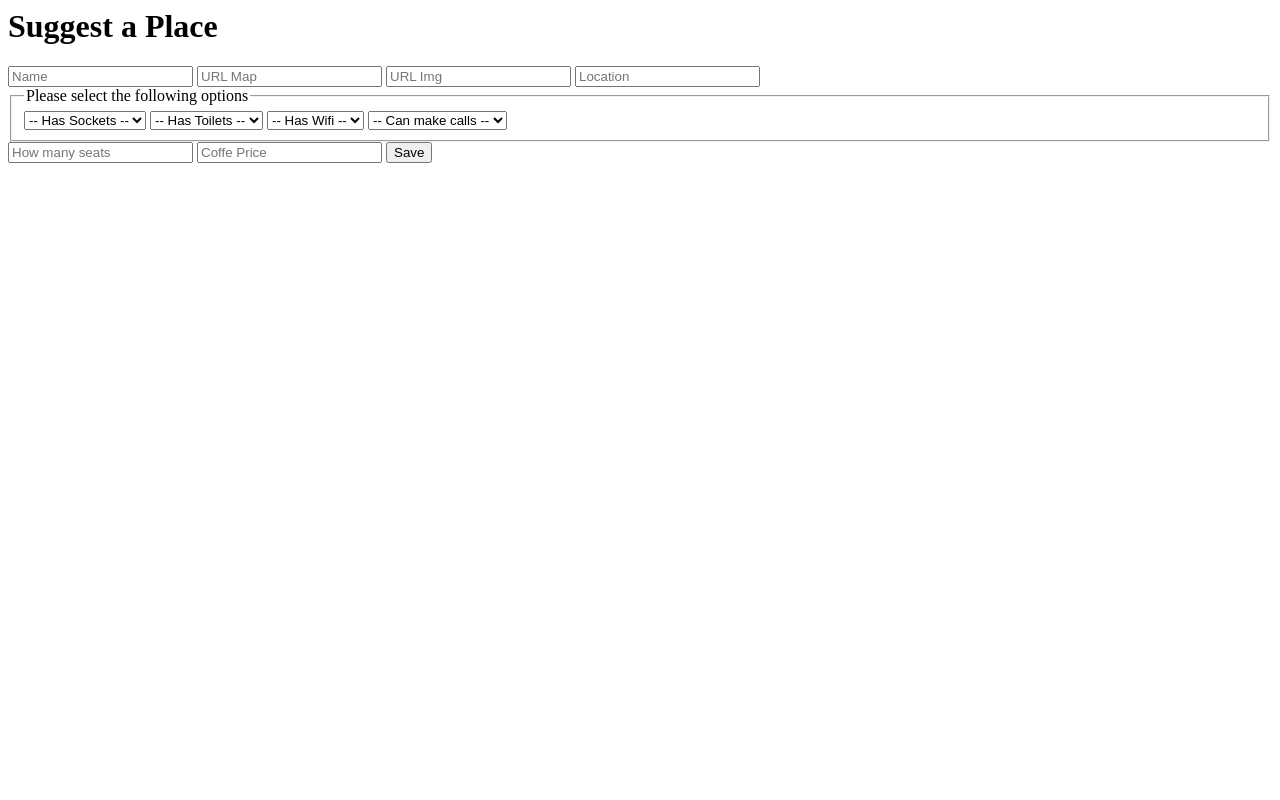
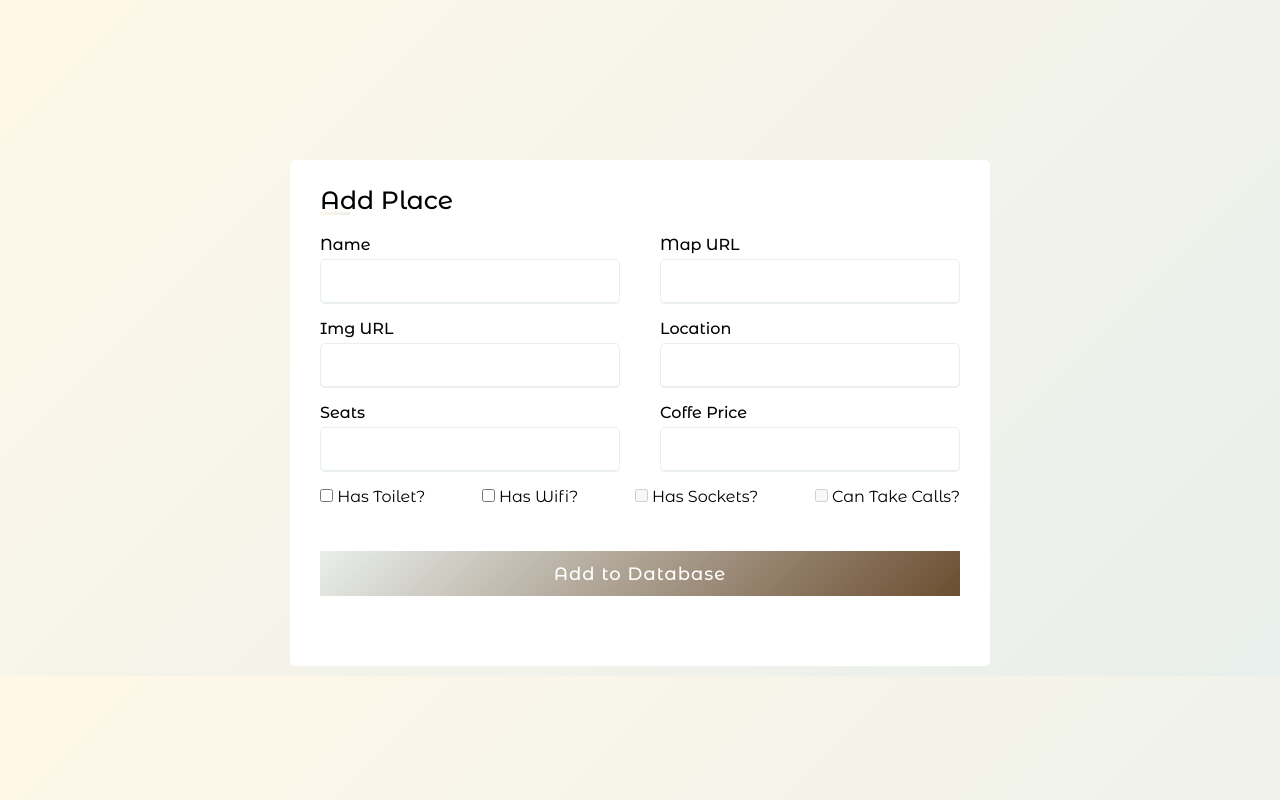
Before and after one commit to dservsolutions/Cafe-and-Wifi-Website, a Flask app: page /add in a window 1280 px wide. Run offline with Flask 3, Linux system fonts and the light colour scheme.

```diff
--- a/main.py
+++ b/main.py
@@ -1,7 +1,6 @@
-import random
-from crypt import methods
+import json
 
-from flask import render_template, Flask, request, flash, url_for
+from flask import render_template, Flask, request, flash, url_for, jsonify
 from flask_sqlalchemy import SQLAlchemy
 from sqlalchemy.orm import DeclarativeBase, Mapped, mapped_column
 from sqlalchemy import Integer, String, Boolean, result_tuple, except_
@@ -27,11 +26,12 @@ class Cafe(db.Model):
     img_url: Mapped[str] = mapped_column(String(500), nullable=False)
     location: Mapped[str] = mapped_column(String(250), nullable=False)
     seats: Mapped[str] = mapped_column(String(250), nullable=False)
+    coffee_price: Mapped[str] = mapped_column(String(250), nullable=True)
     has_toilet: Mapped[bool] = mapped_column(Boolean, nullable=False)
     has_wifi: Mapped[bool] = mapped_column(Boolean, nullable=False)
     has_sockets: Mapped[bool] = mapped_column(Boolean, nullable=False)
     can_take_calls: Mapped[bool] = mapped_column(Boolean, nullable=False)
-    coffee_price: Mapped[str] = mapped_column(String(250), nullable=True)
+
 
 
 with app.app_context():
@@ -41,12 +41,14 @@ def index_card():
     query = db.session.execute(db.select(Cafe))
     result = query.scalars().all()
     items = [ data for data in result]
-    print(items[0].name)
+    return items
 
 @app.route('/')
 def home():
-    name = index_card()
-    return render_template('index.html', name = name)
+    items = index_card()
+    item_1 = items[0]
+    item_2 = items[1]
+    return render_template('index.html', first_card = item_1, second_card = item_2)
 
 
 @app.route('/all_places')
@@ -65,6 +67,46 @@ def edit_places():
 
 @app.route('/add', methods=["POST", "GET"])
 def add():
+    if request.method == "POST":
+        data = request.form
+        if data['toilet'] == "None":
+            has_toilet = 0
+        elif data['wifi'] == "None":
+            has_wifi = 0
+        else:
+            has_toilet = 1
+            has_wifi = 1
+            print(f"{has_toilet},{has_wifi}")
+
+        # name = request.form['name']
+        # map_url = request.form['map_url']
+        # img_url = request.form['img_url']
+        # location = request.form['location']
+        # seats = request.form['seats']
+        # coffee_price = request.form['coffe_price']
+
+
+        # has_wifi = request.form['has_wifi']
+        # has_sockets = request.form['has_sockets']
+        # can_take_calls = request.form['can_take_calls']
+
+        # new_place = Cafe(
+        #     name = request.form['name'],
+        #     map_url = request.form['map_url'],
+        #     img_url = request.form['img_url'],
+        #     location = request.form['location'],
+        #     seats = request.form['seats'],
+        #     coffee_price = request.form['coffe_price'],
+        #     has_toilet = request.form['checked'],
+        #         has_wifi = request.form['checked'],
+        #     has_sockets = request.form['check'],
+        #     can_take_calls = request.form['can_take_calls']
+        # )
+        # db.session.add(new_place)
+        # db.session.commit()
+
+
+        return redirect(url_for('home'))
     return render_template('add.html')
 
 if __name__ == "__main__":
--- a/templates/add.html
+++ b/templates/add.html
@@ -1,44 +1,172 @@
+<!DOCTYPE html>
+<html lang="en" xmlns="http://www.w3.org/1999/html">
+<head>
+    <meta charset="UTF-8">
+    <title>C&W Places</title>
+    <style>
+        @import url("https://fonts.googleapis.com/css2?family=Montserrat+Alternates:wght@400;500&display=swap");
 
-<h1>Suggest a Place</h1>
+        * {
+            margin: 0;
+            padding: 0;
+            box-sizing: border-box;
+            font-family: "Montserrat Alternates", sans-serif;
+        }
 
-<form method="POST" action="{{ url_for('add') }}" >
-    <input type="text" name="name" placeholder="Name">
-    <input type="text" name="url" placeholder="URL Map">
-    <input type="text" name="img_url" placeholder="URL Img">
-    <input type="text" name="location" placeholder="Location">
-    <fieldset>
-        <legend>Please select the following options</legend>
-        <div>
-            <select name="sockets" id="sockets" required>
-                <option value="">-- Has Sockets --
-                </option>
-                <option value="yes">Yes</option>
-                <option value="no">No</option>
-            </select>
+        body{
+            display: flex;
+            min-height: 100hv;
+            justify-content: center;
+            align-items: center;
+            padding: 10px;
+            background: linear-gradient(135deg, #FFF8E8, #E9EFEC);
+            margin-top: 150px;
+        }
 
-            <select name="toilets" id="toilets" required>
-                <option value="">-- Has Toilets --
-                </option>
-                <option value="yes">Yes</option>
-                <option value="no">No</option>
-            </select>
+        .container{
+            max-width: 700px;
+            width: 100%;
+            background: #fff;
+            padding: 25px 30px;
+            border-radius: 5px;
+        }
 
-            <select name="wifi" id="wifi" required>
-                <option value="">-- Has Wifi --
-                </option>
-                <option value="yes">Yes</option>
-                <option value="no">No</option>
-            </select>
+        .container .title{
+            font-size: 25px;
+            font-weight: 500;
+            position: relative;
+        }
 
-            <select name="calls" id="calls" required>
-                <option value="">-- Can make calls --
-                </option>
-                <option value="yes">Yes</option>
-                <option value="no">No</option>
-            </select>
+        .container .title::before{
+            content: '';
+            position: absolute;
+            left: 0;
+            bottom: 0;
+            height: 3px;
+            width: 30px;
+            background: linear-gradient(135deg, #FFF8E8, #E9EFEC);
+        }
+
+        .container form .cafe_details{
+            display: flex;
+            flex-wrap: wrap;
+            justify-content: space-between;
+            margin: 20px 0 12px 0;
+        }
+
+        form .cafe_details .input-box{
+            margin-bottom: 15px;
+            width: calc(100% / 2 - 20px);
+        }
+
+        .cafe_details .input-box .details{
+            display: block;
+            font-weight: 500;
+            margin-bottom: 5px;
+        }
+        .cafe_details .input-box input{
+            height: 45px;
+            width: 100%;
+            outline: none;
+            border-radius: 5px;
+            border: 1px solid #ccc;
+            padding-left: 15px;
+            font-size: 16px;
+            border-bottom-width: 2px;
+            transition: all 0.3s ease;
+        }
+
+        .cafe_details .input-box input:focus,
+        .cafe_details .input-box input:valid{
+            border-color: #E9EFEC;
+        }
+
+        form check-box{
+            font-size: 20px;
+            font-weight: 500;
+        }
+
+        form .button{
+            height: 45px;
+            margin: 45px 0;
+        }
+
+        form .button input{
+            height: 100%;
+            width: 100%;
+            outline-color: none;
+            color: #fff;
+            border: none;
+            font-size: 18px;
+            font-weight: 500;
+            letter-spacing: 1px;
+            background: linear-gradient(135deg, #E9EFEC, #6C4E31);
+        }
+        form .button input:hover{
+            background: linear-gradient(-135deg, #E9EFEC, #6C4E31);
+        }
+    </style>
+</head>
+<body>
+<div class="container">
+    <div class="title">Add Place</div>
+    <form class="#" action="{{ url_for('add') }}" method="POST" >
+        <div class="cafe_details">
+            <div class="input-box">
+                <span class="details">Name</span>
+                <input type="text" placeholder="" name="name" id="name"/>
+            </div>
+
+            <div class="input-box">
+                <span class="details">Map URL</span>
+                <input type="text" placeholder="" name="map_url" id="map_url"/>
+            </div>
+
+            <div class="input-box">
+                <span class="details">Img URL</span>
+                <input type="text" placeholder="" name="img_url" id="img_url"/>
+            </div>
+
+            <div class="input-box">
+                <span class="details">Location</span>
+                <input type="text" placeholder="" name="location" id="location"/>
+            </div>
+
+            <div class="input-box">
+                <span class="details">Seats</span>
+                <input type="text" placeholder="" name="seats" id="seats"/>
+            </div>
+
+            <div class="input-box">
+                <span class="details">Coffe Price</span>
+                <input type="text" placeholder="" name="coffe_price" id="coffee_price" />
+            </div>
+
+            <div class="check-box">
+                <input type="checkbox" id="has_toilet" name="toilet" />
+                <label for="has_toilet">Has Toilet?</label>
+            </div>
+
+            <div class="check-box">
+                <input type="checkbox" id="has_wifi" name="wifi" />
+                <label for="has_wifi">Has Wifi?</label>
+            </div>
+
+            <div class="check-box">
+                <input type="checkbox" id="has_sockets" disabled />
+                <label for="has_sockets">Has Sockets?</label>
+            </div>
+
+            <div class="check-box">
+                <input type="checkbox" id="can_take_calls" disabled/>
+
+                <label for="can_take_calls">Can Take Calls?</label>
+            </div>
         </div>
-    </fieldset>
-    <input type="text" placeholder="How many seats">
-    <input type="text" placeholder="Coffe Price">
-    <button type="submit" >Save</button>
-</form>
+          <div class="button">
+                <input type="submit"  value="Add to Database">
+          </div>
+    </form>
+</div>
+</body>
+</html>
```
Also changed, not shown: templates/index.html (+7 -6 lines).
